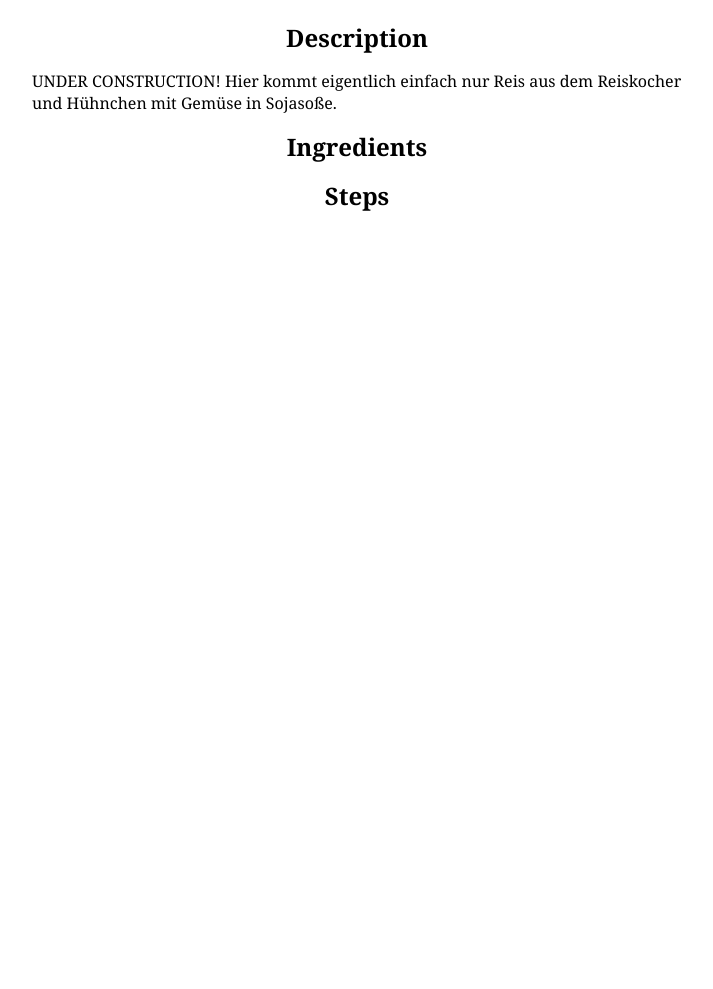
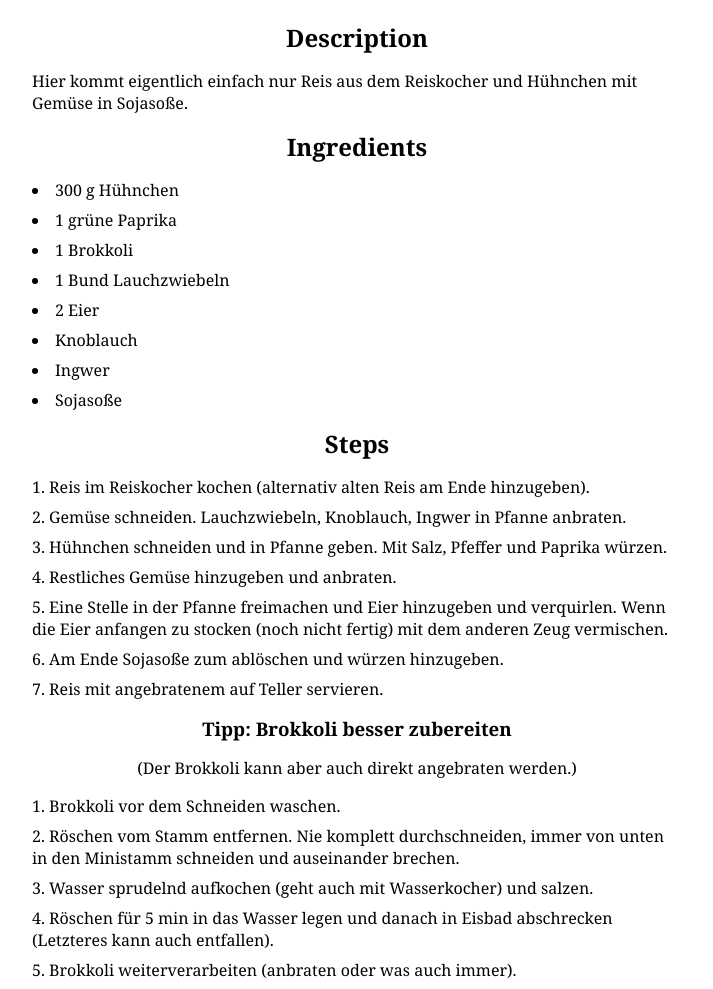
Before and after one commit to Dredur/odin-recipes, a plain HTML site: page recipes/rice_and_chicken.html in a window 1280 px wide. Shown: the part 100-1089 px from the top of the page, without its empty margins (283-996 px from the left). Before the commit the page ends 800 px from the top, so only its background shows below. Drawn offline with Linux system fonts and the light colour scheme.

Commit message:
Update greek-pasta recipe and add chicken-rice recipe

```diff
--- a/recipes/rice_and_chicken.html
+++ b/recipes/rice_and_chicken.html
@@ -9,10 +9,36 @@
         <h1>Reis und Hühnchen mit Gemüse</h1>
         <img src="" alt="Hier Fehlt noch das Bild" width="" height="">
         <h2>Description</h2>
-        <p>UNDER CONSTRUCTION!
-            Hier kommt eigentlich einfach nur Reis aus dem Reiskocher und Hühnchen mit Gemüse in Sojasoße.
-        </p>
+        <p>Hier kommt eigentlich einfach nur Reis aus dem Reiskocher und Hühnchen mit Gemüse in Sojasoße.</p>
         <h2>Ingredients</h2>
+        <ul>
+            <li>300 g Hühnchen</li>
+            <li>1 grüne Paprika</li>
+            <li>1 Brokkoli</li>
+            <li>1 Bund Lauchzwiebeln</li>
+            <li>2 Eier</li>
+            <li>Knoblauch</li>
+            <li>Ingwer</li>
+            <li>Sojasoße</li>
+        </ul>
         <h2>Steps</h2>
+        <ol>
+            <li>Reis im Reiskocher kochen (alternativ alten Reis am Ende hinzugeben).</li>
+            <li>Gemüse schneiden. Lauchzwiebeln, Knoblauch, Ingwer in Pfanne anbraten.</li>
+            <li>Hühnchen schneiden und in Pfanne geben. Mit Salz, Pfeffer und Paprika würzen.</li>
+            <li>Restliches Gemüse hinzugeben und anbraten.</li>
+            <li>Eine Stelle in der Pfanne freimachen und Eier hinzugeben und verquirlen. Wenn die Eier anfangen zu stocken (noch nicht fertig) mit dem anderen Zeug vermischen.</li>
+            <li>Am Ende Sojasoße zum ablöschen und würzen hinzugeben.</li>
+            <li>Reis mit angebratenem auf Teller servieren.</li>
+        </ol>
+        <h3>Tipp: Brokkoli besser zubereiten</h3>
+        <p style="text-align: center;">(Der Brokkoli kann aber auch direkt angebraten werden.)</p>
+        <ol>
+            <li>Brokkoli vor dem Schneiden waschen.</li>
+            <li>Röschen vom Stamm entfernen. Nie komplett durchschneiden, immer von unten in den Ministamm schneiden und auseinander brechen.</li>
+            <li>Wasser sprudelnd aufkochen (geht auch mit Wasserkocher) und salzen.</li>
+            <li>Röschen für 5 min in das Wasser legen und danach in Eisbad abschrecken (Letzteres kann auch entfallen).</li>
+            <li>Brokkoli weiterverarbeiten (anbraten oder was auch immer).</li>
+        </ol>
     </body>
 </html>
```
Also changed, not shown: index.html (+1 -1 lines), recipes/greek-pasta_ala_mo.html (+7 -7 lines), images/greek-pasta.jpg (added).
